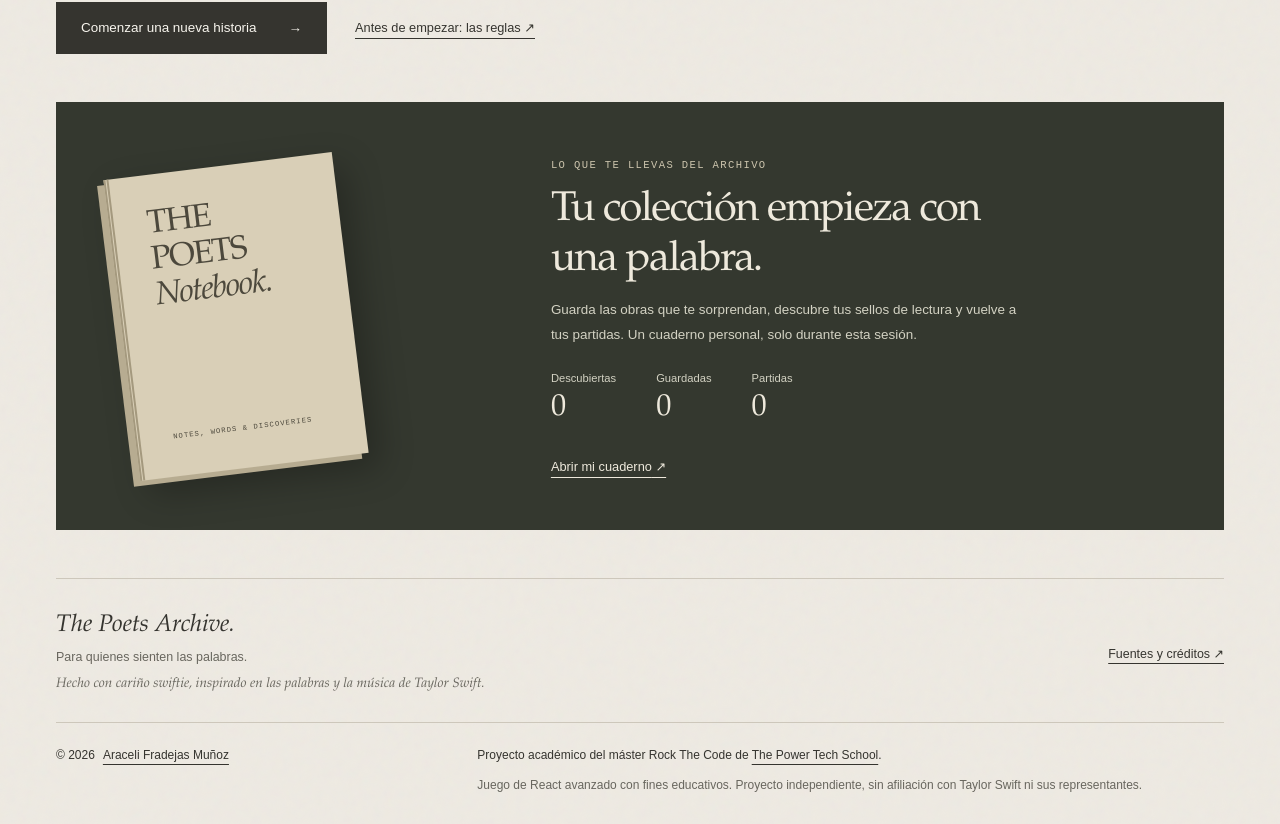
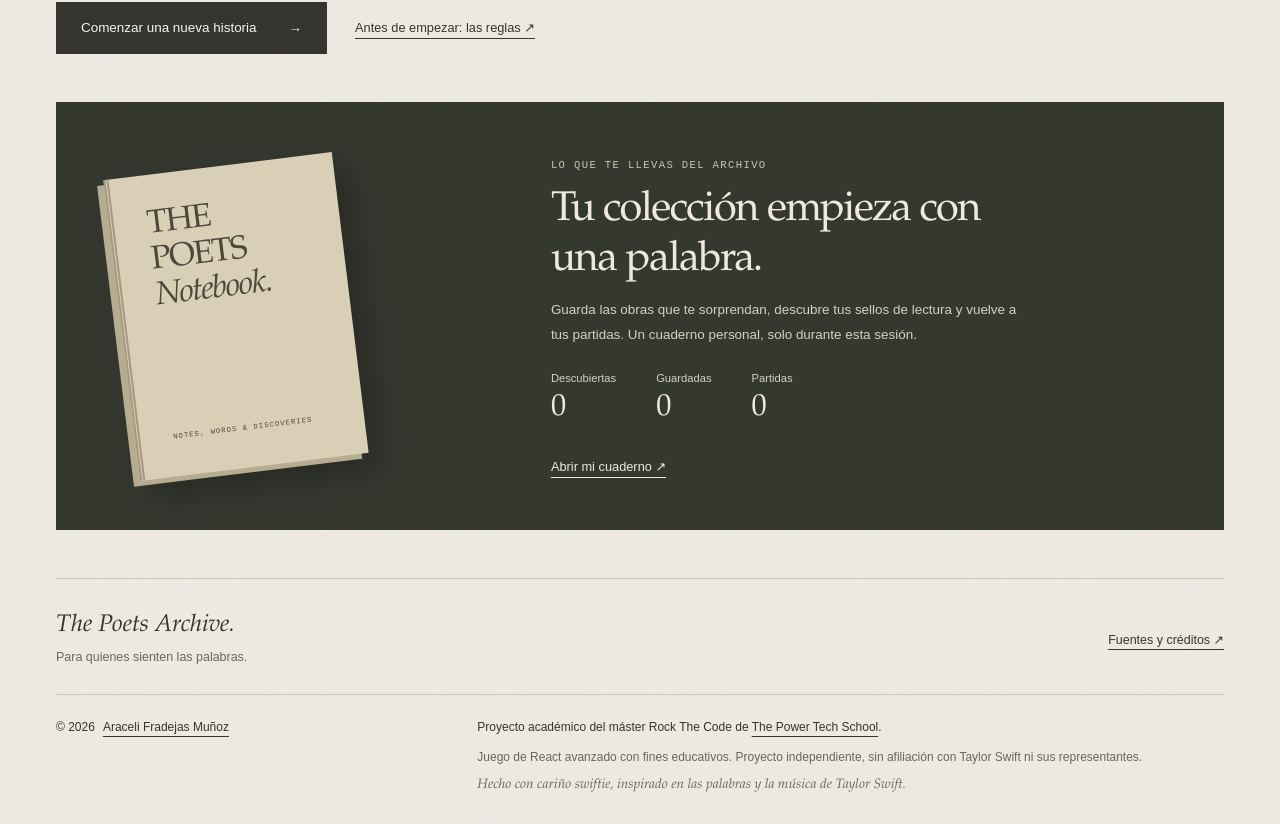
Before and after one commit to AraceliFradejas/RTC-PROYECTO12-REACT-AVANZADO, a React (Vite) app: page / in a window 1280 px wide. Shown: the part 1556-2380 px from the top of the page. Built offline with nearby package versions, Linux system fonts and the light colour scheme.

Commit message:
Sitúa la dedicatoria swiftie junto al aviso educativo del pie de página

```diff
--- a/src/components/Footer.jsx
+++ b/src/components/Footer.jsx
@@ -10,7 +10,6 @@ export default function Footer() {
         <div>
           <Link className="footer-title" to="/">The Poets Archive.</Link>
           <p className="footer-tagline">{t('Para quienes sienten las palabras.')}</p>
-          <p className="footer-inspiration">{t('Hecho con cariño swiftie, inspirado en las palabras y la música de Taylor Swift.')}</p>
         </div>
         <Link className="footer-sources" to="/archivo">{t('Fuentes y créditos ↗')}</Link>
       </div>
@@ -31,6 +30,7 @@ export default function Footer() {
           <p className="footer-disclaimer">
             {t('Juego de React avanzado con fines educativos. Proyecto independiente, sin afiliación con Taylor Swift ni sus representantes.')}
           </p>
+          <p className="footer-inspiration">{t('Hecho con cariño swiftie, inspirado en las palabras y la música de Taylor Swift.')}</p>
         </div>
       </div>
     </footer>
--- a/src/styles/footer.css
+++ b/src/styles/footer.css
@@ -2,7 +2,7 @@
 .footer-main { display: flex; align-items: center; justify-content: space-between; gap: 24px; }
 .footer-title { font: italic 1.5rem var(--serif); text-decoration: none; }
 .footer-tagline { margin-top: 8px; color: var(--muted); font-size: .78rem; line-height: 1.6; }
-.footer-inspiration { max-width: 440px; margin-top: 6px; color: var(--muted); font: italic .85rem/1.6 var(--serif); }
+.footer-academic .footer-inspiration { margin-top: 6px; color: var(--muted); font: italic .85rem/1.6 var(--serif); }
 .footer-sources { padding-block: 12px; font-size: .78rem; }
 .footer-details { display: grid; grid-template-columns: 1fr 2fr; gap: 24px 48px; margin-top: 26px; padding-top: 22px; border-top: 1px solid var(--line); }
 .footer-details p { font-size: .75rem; line-height: 1.8; }
```
Also changed, not shown: 2 other files (tests, documents, lock files or other folders).
